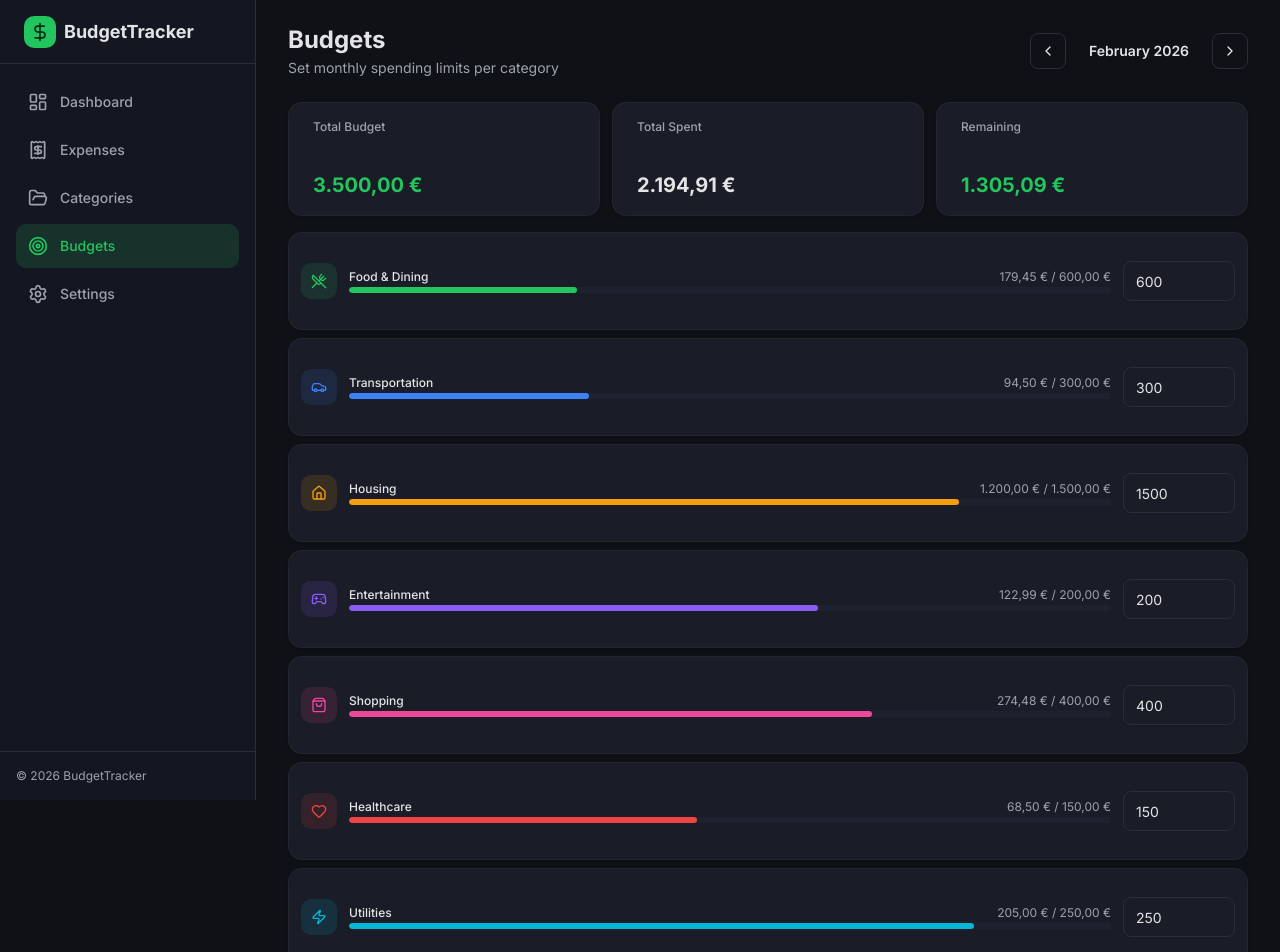
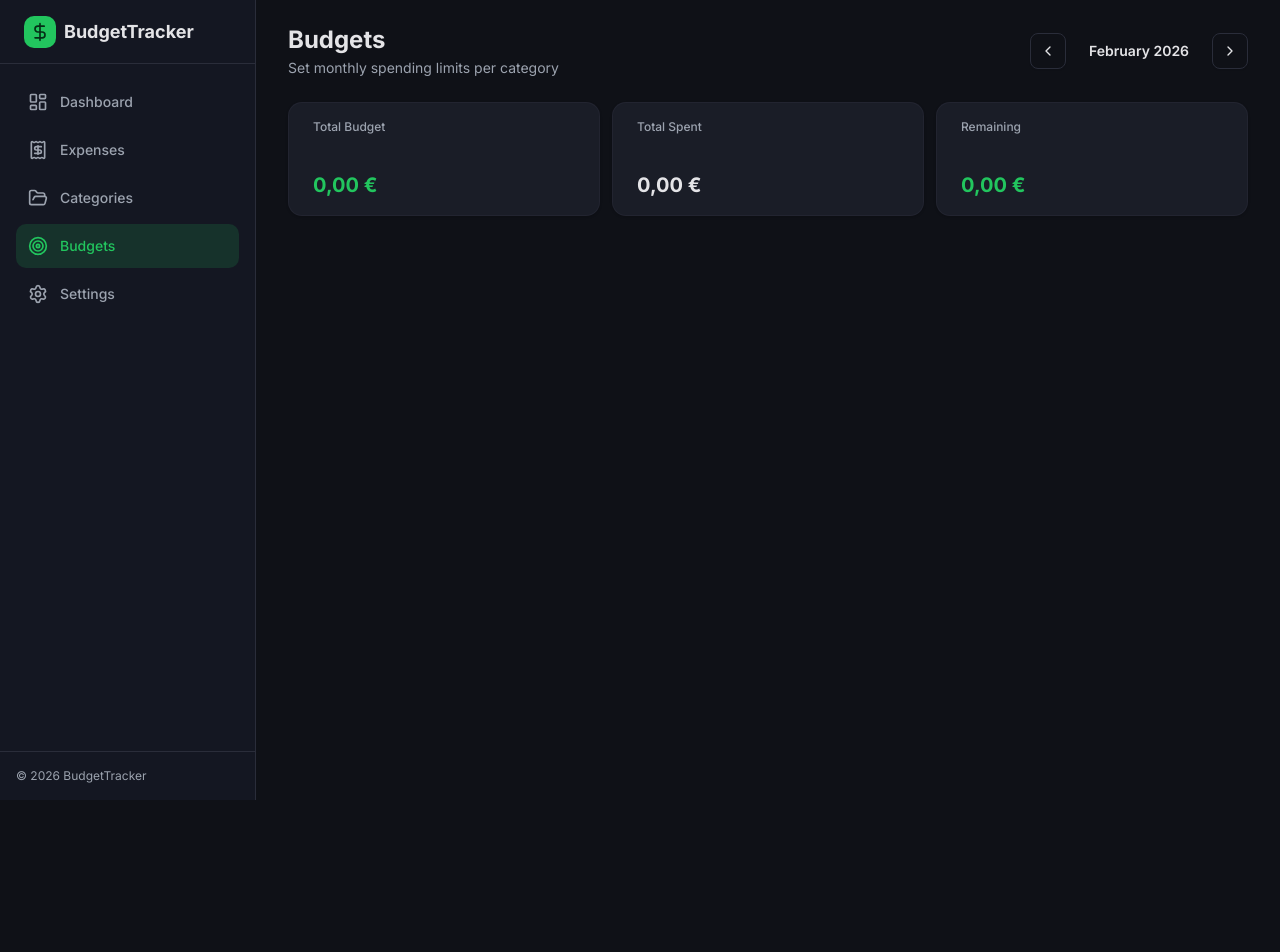
Before and after one commit to DymytriiDev/budget-tracker, a React (Vite) app: page /budgets in a window 1280 px wide. Shown: the top 952 px of the page. After the commit the page ends 800 px from the top, so only its background shows below. Built offline with nearby package versions, Linux system fonts and the light colour scheme.

Commit message:
reset mock data

```diff
--- a/src/lib/seedData.ts
+++ /dev/null
@@ -1,168 +0,0 @@
-import { format, subMonths, subDays } from "date-fns";
-import { useCategoryStore } from "@/stores/categoryStore";
-import { useBudgetStore } from "@/stores/budgetStore";
-import { useExpenseStore } from "@/stores/expenseStore";
-
-export function seedIfEmpty() {
-  // Check localStorage directly to avoid async hydration race condition
-  const expenseData = localStorage.getItem("budget-expenses");
-  const budgetData = localStorage.getItem("budget-budgets");
-
-  if (expenseData || budgetData) {
-    try {
-      const parsed = expenseData ? JSON.parse(expenseData) : null;
-      if (parsed?.state?.expenses?.length > 0) return;
-      const parsedB = budgetData ? JSON.parse(budgetData) : null;
-      if (parsedB?.state?.budgets?.length > 0) return;
-    } catch {
-      return;
-    }
-  }
-
-  const categories = useCategoryStore.getState().categories;
-
-  const now = new Date();
-  const currentMonth = format(now, "yyyy-MM");
-  const lastMonth = format(subMonths(now, 1), "yyyy-MM");
-  const twoMonthsAgo = format(subMonths(now, 2), "yyyy-MM");
-  const threeMonthsAgo = format(subMonths(now, 3), "yyyy-MM");
-
-  const catMap: Record<string, string> = {};
-  categories.forEach((c) => {
-    catMap[c.name] = c.id;
-  });
-
-  const { setBudget } = useBudgetStore.getState();
-  const { addExpense } = useExpenseStore.getState();
-
-  // Set budgets for current and past months
-  const budgetLimits: [string, number][] = [
-    ["Food & Dining", 600],
-    ["Transportation", 300],
-    ["Housing", 1500],
-    ["Entertainment", 200],
-    ["Shopping", 400],
-    ["Healthcare", 150],
-    ["Utilities", 250],
-    ["Education", 100],
-  ];
-
-  [currentMonth, lastMonth, twoMonthsAgo, threeMonthsAgo].forEach((month) => {
-    budgetLimits.forEach(([name, limit]) => {
-      if (catMap[name]) {
-        setBudget(catMap[name], month, limit);
-      }
-    });
-  });
-
-  // Seed expenses for current month
-  const currentExpenses: [string, string, number, number][] = [
-    ["Food & Dining", "Grocery store", 85.5, 2],
-    ["Food & Dining", "Restaurant dinner", 62.3, 5],
-    ["Food & Dining", "Coffee shop", 12.75, 1],
-    ["Food & Dining", "Lunch takeout", 18.9, 3],
-    ["Transportation", "Gas station", 55.0, 4],
-    ["Transportation", "Parking fee", 15.0, 6],
-    ["Transportation", "Uber ride", 24.5, 2],
-    ["Housing", "Monthly rent", 1200.0, 1],
-    ["Housing", "Home repairs", 85.0, 8],
-    ["Entertainment", "Movie tickets", 32.0, 7],
-    ["Entertainment", "Streaming subscription", 15.99, 1],
-    ["Entertainment", "Concert tickets", 75.0, 3],
-    ["Shopping", "New jacket", 89.99, 5],
-    ["Shopping", "Electronics", 149.99, 2],
-    ["Shopping", "Books", 34.5, 6],
-    ["Healthcare", "Pharmacy", 28.5, 4],
-    ["Healthcare", "Doctor visit copay", 40.0, 7],
-    ["Utilities", "Electric bill", 95.0, 3],
-    ["Utilities", "Internet", 65.0, 1],
-    ["Utilities", "Water bill", 45.0, 5],
-    ["Education", "Online course", 49.99, 2],
-  ];
-
-  currentExpenses.forEach(([catName, desc, amount, daysAgo]) => {
-    if (catMap[catName]) {
-      addExpense({
-        categoryId: catMap[catName],
-        description: desc,
-        amount,
-        date: format(subDays(now, daysAgo), "yyyy-MM-dd"),
-      });
-    }
-  });
-
-  // Seed expenses for last month
-  const lastMonthExpenses: [string, string, number, number][] = [
-    ["Food & Dining", "Grocery store", 120.0, 35],
-    ["Food & Dining", "Restaurants", 95.0, 38],
-    ["Food & Dining", "Coffee & snacks", 45.0, 32],
-    ["Transportation", "Gas", 110.0, 36],
-    ["Transportation", "Bus pass", 50.0, 40],
-    ["Housing", "Monthly rent", 1200.0, 31],
-    ["Entertainment", "Games", 59.99, 34],
-    ["Entertainment", "Streaming", 15.99, 31],
-    ["Shopping", "Clothing", 120.0, 37],
-    ["Shopping", "Household items", 65.0, 33],
-    ["Healthcare", "Prescription", 55.0, 39],
-    ["Utilities", "Electric bill", 105.0, 35],
-    ["Utilities", "Internet", 65.0, 31],
-    ["Education", "Books", 35.0, 36],
-  ];
-
-  lastMonthExpenses.forEach(([catName, desc, amount, daysAgo]) => {
-    if (catMap[catName]) {
-      addExpense({
-        categoryId: catMap[catName],
-        description: desc,
-        amount,
-        date: format(subDays(now, daysAgo), "yyyy-MM-dd"),
-      });
-    }
-  });
-
-  // Seed expenses for two months ago
-  const twoMonthsExpenses: [string, string, number, number][] = [
-    ["Food & Dining", "Groceries", 200.0, 65],
-    ["Food & Dining", "Dining out", 150.0, 60],
-    ["Transportation", "Gas & parking", 130.0, 62],
-    ["Housing", "Monthly rent", 1200.0, 61],
-    ["Entertainment", "Movies & games", 80.0, 63],
-    ["Shopping", "Online shopping", 200.0, 58],
-    ["Healthcare", "Dental visit", 120.0, 66],
-    ["Utilities", "All utilities", 210.0, 64],
-    ["Education", "Course subscription", 29.99, 60],
-  ];
-
-  twoMonthsExpenses.forEach(([catName, desc, amount, daysAgo]) => {
-    if (catMap[catName]) {
-      addExpense({
-        categoryId: catMap[catName],
-        description: desc,
-        amount,
-        date: format(subDays(now, daysAgo), "yyyy-MM-dd"),
-      });
-    }
-  });
-
-  // Seed expenses for three months ago
-  const threeMonthsExpenses: [string, string, number, number][] = [
-    ["Food & Dining", "Groceries & dining", 280.0, 95],
-    ["Transportation", "Transport costs", 95.0, 92],
-    ["Housing", "Monthly rent", 1200.0, 91],
-    ["Entertainment", "Entertainment", 55.0, 93],
-    ["Shopping", "Shopping", 180.0, 88],
-    ["Healthcare", "Medical", 75.0, 96],
-    ["Utilities", "Utilities", 195.0, 94],
-  ];
-
-  threeMonthsExpenses.forEach(([catName, desc, amount, daysAgo]) => {
-    if (catMap[catName]) {
-      addExpense({
-        categoryId: catMap[catName],
-        description: desc,
-        amount,
-        date: format(subDays(now, daysAgo), "yyyy-MM-dd"),
-      });
-    }
-  });
-}
--- a/src/main.tsx
+++ b/src/main.tsx
@@ -2,9 +2,6 @@ import { StrictMode } from "react";
 import { createRoot } from "react-dom/client";
 import "./index.css";
 import App from "./App.tsx";
-import { seedIfEmpty } from "./lib/seedData";
-
-seedIfEmpty();
 
 createRoot(document.getElementById("root")!).render(
   <StrictMode>
--- a/src/stores/categoryStore.ts
+++ b/src/stores/categoryStore.ts
@@ -1,17 +1,6 @@
 import { create } from "zustand";
 import { persist } from "zustand/middleware";
 import type { Category } from "@/types";
-
-const DEFAULT_CATEGORIES: Category[] = [
-  { id: "1", name: "Food & Dining", icon: "UtensilsCrossed", color: "#22c55e" },
-  { id: "2", name: "Transportation", icon: "Car", color: "#3b82f6" },
-  { id: "3", name: "Housing", icon: "Home", color: "#f59e0b" },
-  { id: "4", name: "Entertainment", icon: "Gamepad2", color: "#8b5cf6" },
-  { id: "5", name: "Shopping", icon: "ShoppingBag", color: "#ec4899" },
-  { id: "6", name: "Healthcare", icon: "Heart", color: "#ef4444" },
-  { id: "7", name: "Utilities", icon: "Zap", color: "#06b6d4" },
-  { id: "8", name: "Education", icon: "GraduationCap", color: "#f97316" },
-];
 
 interface CategoryStore {
   categories: Category[];
@@ -24,7 +13,7 @@ interface CategoryStore {
 export const useCategoryStore = create<CategoryStore>()(
   persist(
     (set) => ({
-      categories: DEFAULT_CATEGORIES,
+      categories: [],
       addCategory: (category) =>
         set((state) => ({
           categories: [
```
